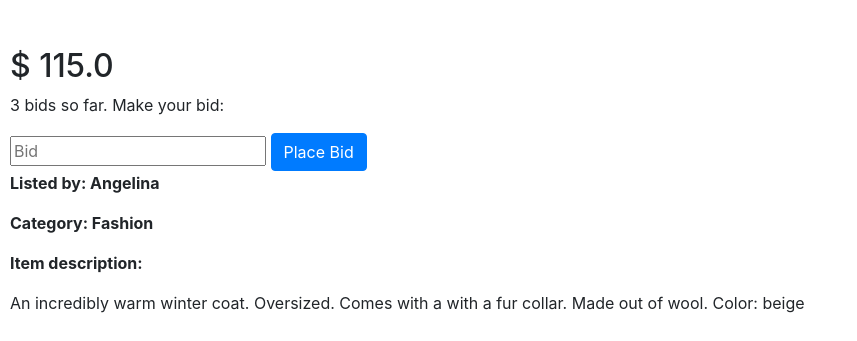
After one commit to ThisisAngelina/commerce, a Django app: page /listing/1 in a window 1280 px wide. The commit adds this page. Shown: the part 806-1147 px from the top of the page, without its empty margins (0-857 px from the left). Run offline with Django 3.2, Linux system fonts and the light colour scheme; a user stored in the database is signed in; data comes from the database, SQL or seed files in the repository; both versions use the stored data as it was after the commit; some libraries are stand-ins or nearby versions.

Commit message:
partially implement listing view functionality

```diff
--- a/commerce/auctions/models.py
+++ b/commerce/auctions/models.py
@@ -16,6 +16,7 @@ class Category(models.Model):
 
 class Listing(models.Model):
     category = models.ForeignKey(Category, on_delete=models.CASCADE, related_name="listings") #every category can have multuple listings. Every listing has its category
+    user = models.ForeignKey(User, on_delete=models.CASCADE, related_name="listings", null=True)
     title = models.CharField(max_length=200)
     description = models.CharField(max_length=1000, validators=[MinLengthValidator(20)]) # asking users to input a listing description that is at least 100 characters long
     starting_bid = models.FloatField(validators=[MinValueValidator(0.01)])
--- /dev/null
+++ b/commerce/auctions/templates/auctions/listing_view.html
@@ -0,0 +1,48 @@
+{% extends 'auctions/layout.html' %}
+
+{% block body %}
+<h1>Listing: {{listing.title}}</h1>
+
+<!-- first button -->
+
+<button class="btn btn-warning mb-5"> <a href="#"> Add to wishlist</a></button>
+
+
+<!-- listing's image -->
+<div>
+ <img width="auto" height="500" class="mb-5" src="{{ listing.image_url }}">
+</div>
+
+
+<!-- listing's current bid, previous bids and the user's bid-->
+ <div>
+
+ <!-- if there are no bids for the item, dispay the initial bid. Otherwise, display the highes bid-->
+{% if bids|length == 0 %}
+<h2>$ {{ listing.starting_bid }} </h2>
+{% else %}
+<h2>$ {{ max_bid.bid }} </h2>
+{% endif %}
+<p> {{ bids|length }} bids so far. Make your bid:</p>
+
+
+<form action="{% url 'bid' listing.pk %}" method="post">
+    <input type="number" name="bid" placeholder="Bid">
+    <input class="btn btn-primary" type="submit" value="Place Bid">
+</form>
+
+ <!-- present the user with an error if their bid is lower than the current max bid-->
+{% if message %}
+ <div class="alert alert-danger">{{ message }}</div>
+{% endif %}
+
+<!-- listing's details-->
+<div>
+    <p class="font-weight-bold"> Listed by: {{listing.user.username}} </p>
+    <p class="font-weight-bold"> Category: {{listing.category.name}} </p>
+    <p class="font-weight-bold"> Item description: </p>
+    <p>  {{ listing.description }} </p>
+</div>
+
+
+{% endblock %}
--- a/commerce/auctions/urls.py
+++ b/commerce/auctions/urls.py
@@ -1,5 +1,4 @@
 from django.urls import path
-
 from . import views
 
 urlpatterns = [
@@ -8,5 +7,8 @@ urlpatterns = [
     path("logout", views.logout_view, name="logout"),
     path("register", views.register, name="register"),
     path('new', views.ListingCreateView.as_view(), name='listing_create'),
+    path('listing/<int:pk>', views.ListingDetailView.as_view(), name='listing_view'),
+
+    #add name='bid' url for bidding
 
 ]
--- a/commerce/auctions/views.py
+++ b/commerce/auctions/views.py
@@ -6,6 +6,7 @@ from django.urls import reverse
 from django.contrib.auth.mixins import LoginRequiredMixin
 from django.views.generic import ListView
 from django.views.generic.edit import CreateView
+from django.views.generic.detail import DetailView
 from django.urls import reverse_lazy
 
 from .models import *
@@ -76,3 +77,39 @@ class ListingListView(LoginRequiredMixin, ListView):
     model = Listing
     template_name = 'auctions/index.html'
     context_object_name = 'listings'
+
+# let users view the detailed page of a particular listing
+class ListingDetailView(LoginRequiredMixin, DetailView):
+    model = Listing
+    template_name = 'auctions/listing_view.html'
+    context_object_name = 'listing'
+
+    # get hold of additional context (data contained in other models) and update the view's context to pass in additional info, beyond the generic DetailView
+
+    def get_context_data(self, **kwargs):
+        context = super().get_context_data(**kwargs)
+        requested_listing = self.kwargs.get('pk')
+        context['bids'] = Bid.objects.filter(listing_id=requested_listing) #grabbing the set of all the bids made for that listing
+        context['max_bid'] = context['bids'][0] #TODO to check that we are getting the highest bid this way #by the design of our Bid model, we should be getting the highest bid as the first element of the set
+        return context
+
+def place_bid(request, listing_id):
+
+    if request.method == 'POST':
+        pass
+
+    # get hold of the user object
+   #user =
+
+    # get hold of the listing object
+
+    # get hold of the bid amount
+
+    # get hold of the max bid for the listing
+
+    #register the bid only if it surpasses the max bid for the listing
+
+    #otherwise, display an error in the html
+   # message =
+
+   # Bid.objects.create()
```
Also changed, not shown: commerce/auctions/templates/auctions/index.html (+11 -5 lines), commerce/auctions/migrations/0004_listing_user.py (added), commerce/db.sqlite3.
